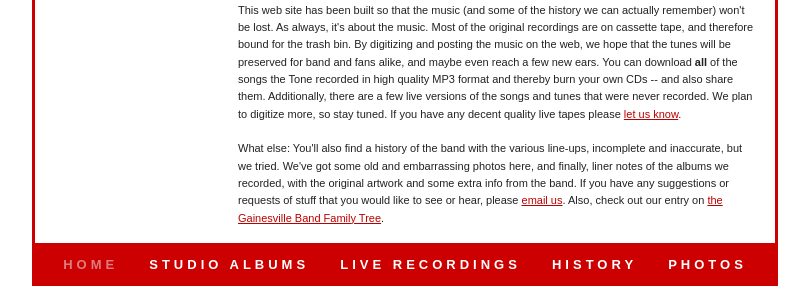
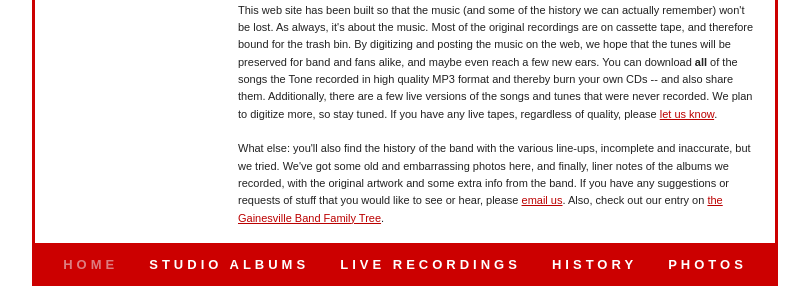
Before and after one commit to Ligushka/ligushka.github.io, a Jekyll site: the page built from index.html, in a window 1280 px wide. Shown: the part 497-797 px from the top of the page, without its empty margins (235-1044 px from the left). Built offline with Jekyll 4.4.1, drawn with Linux system fonts in a browser that asks for light colours; nearby versions of some CDN libraries.

Commit message:
Update index.html

```diff
--- a/index.html
+++ b/index.html
@@ -26,16 +26,16 @@
             MP3 format and thereby burn your own CDs -- and also share them.
             Additionally, there are a few live versions of the songs and
             tunes that were never recorded. We plan to digitize more, so stay
-            tuned. If you have any decent quality live tapes please <a href="mailto:robis@robis.org">let
+            tuned. If you have any live tapes, regardless of quality, please <a href="mailto:ligushka@gmail.com">let
             us know</a>.
             <br>
             <br>
-            What else: You'll also find a history of the band with the various
+            What else: you'll also find the history of the band with the various
             line-ups, incomplete and inaccurate, but we tried. We've got some
             old and embarrassing photos here, and finally, liner notes of the
             albums we recorded, with the original artwork and some extra info
             from the band. If you have any suggestions or requests of stuff
-            that you would like to see or hear, please <a href="mailto:robis@robis.org">
+            that you would like to see or hear, please <a href="mailto:ligushka@gmail.com">
             email us</a>. Also, check out our entry on
             <a href="https://web.archive.org/web/20050312212145/http://www.gainesvillebandfamilytree.com/article.php?TYPE=band&ID=537">the Gainesville Band Family Tree</a>.
     </td>
```
